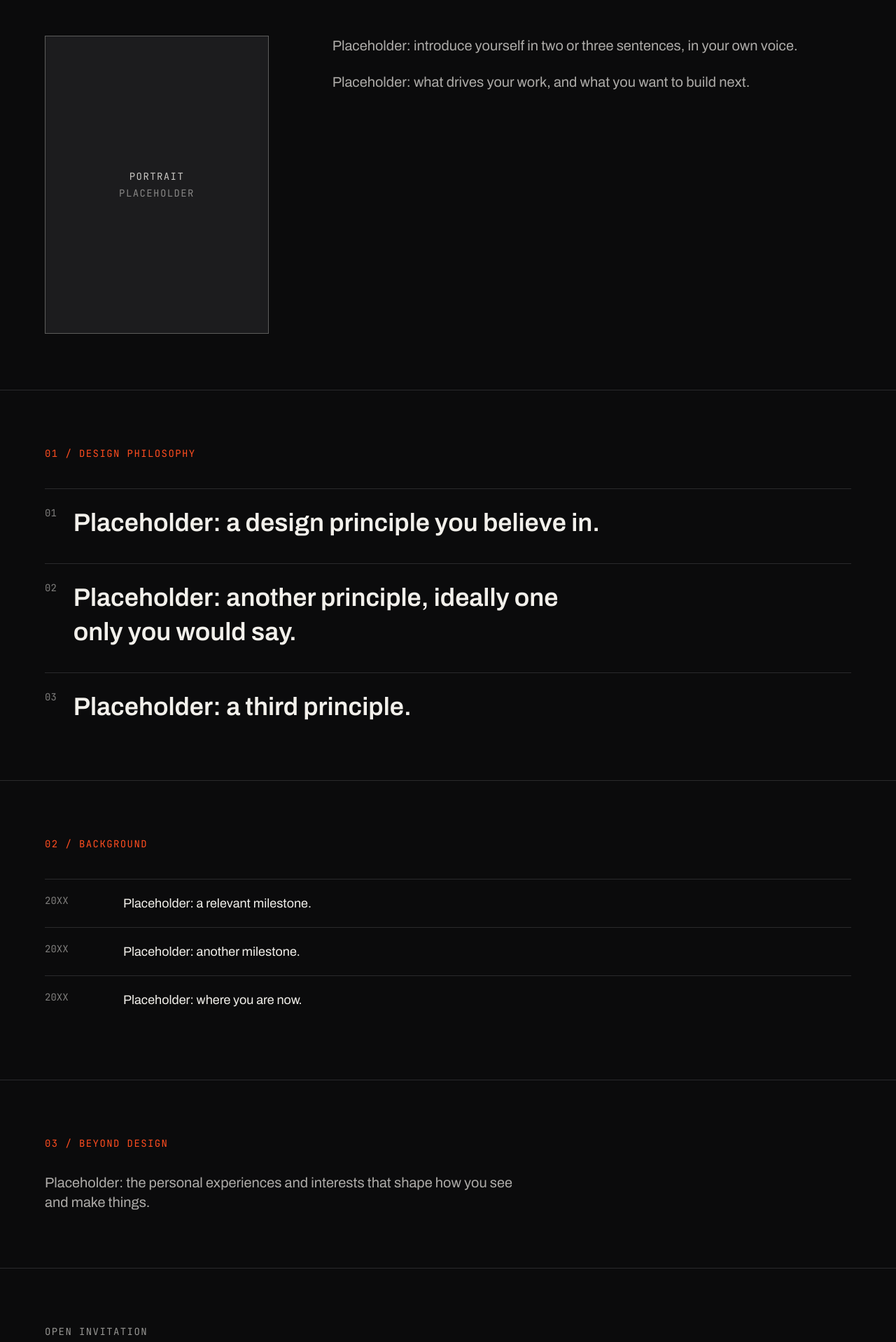
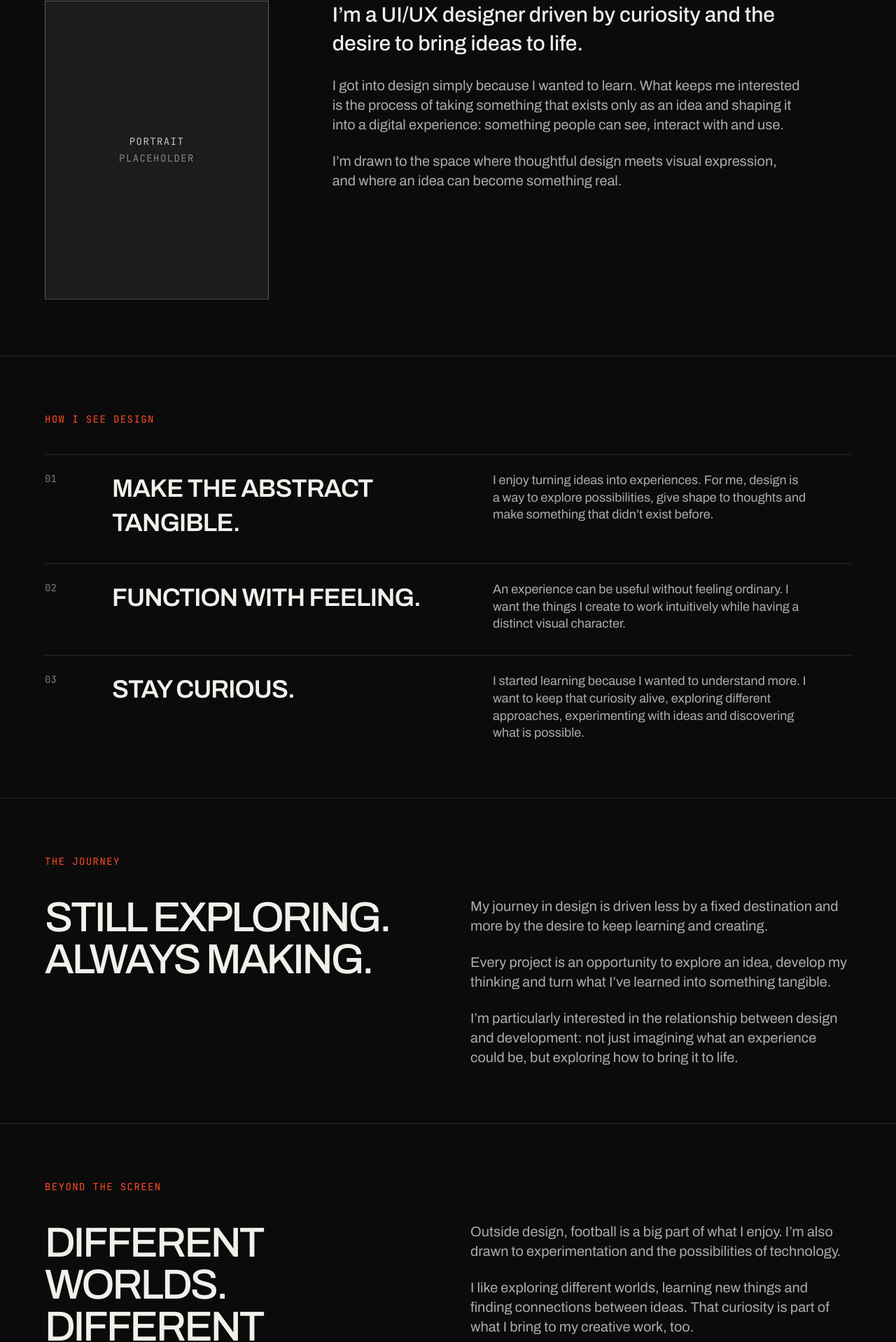
Before and after one commit to JamalOpeyemi/portfolio, a Next.js app: page /about in a window 1280 px wide. Shown: the part 372-2290 px from the top of the page at 70% size. Built offline with nearby package versions, Linux system fonts and the light colour scheme.

Commit message:
About page: real content

```diff
--- a/app/about/page.tsx
+++ b/app/about/page.tsx
@@ -1,22 +1,36 @@
 import type { Metadata } from "next";
 import ContactCTA from "../components/ContactCTA";
 import RevealBlock from "../components/RevealBlock";
+import Image from "next/image";
 
 export const metadata: Metadata = {
-  title: "About — Elijah Opeyemi",
+  title: "About",
 };
 
-// PLACEHOLDERS: replace with your real content.
 const principles = [
-  "Placeholder: a design principle you believe in.",
-  "Placeholder: another principle, ideally one only you would say.",
-  "Placeholder: a third principle.",
+  {
+    title: "Make the abstract tangible.",
+    text: "I enjoy turning ideas into experiences. For me, design is a way to explore possibilities, give shape to thoughts and make something that didn’t exist before.",
+  },
+  {
+    title: "Function with feeling.",
+    text: "An experience can be useful without feeling ordinary. I want the things I create to work intuitively while having a distinct visual character.",
+  },
+  {
+    title: "Stay curious.",
+    text: "I started learning because I wanted to understand more. I want to keep that curiosity alive, exploring different approaches, experimenting with ideas and discovering what is possible.",
+  },
 ];
 
-const background = [
-  { period: "20XX", text: "Placeholder: a relevant milestone." },
-  { period: "20XX", text: "Placeholder: another milestone." },
-  { period: "20XX", text: "Placeholder: where you are now." },
+const journey = [
+  "My journey in design is driven less by a fixed destination and more by the desire to keep learning and creating.",
+  "Every project is an opportunity to explore an idea, develop my thinking and turn what I’ve learned into something tangible.",
+  "I’m particularly interested in the relationship between design and development: not just imagining what an experience could be, but exploring how to bring it to life.",
+];
+
+const beyond = [
+  "Outside design, football is a big part of what I enjoy. I’m also drawn to experimentation and the possibilities of technology.",
+  "I like exploring different worlds, learning new things and finding connections between ideas. That curiosity is part of what I bring to my creative work, too.",
 ];
 
 export default function AboutPage() {
@@ -27,14 +41,15 @@ export default function AboutPage() {
         <p className="font-mono text-sm uppercase tracking-widest text-accent">
           About
         </p>
-        <h1 className="mt-6 text-[13vw] font-bold leading-[0.88] tracking-tight md:text-[9vw]">
-          Placeholder headline{" "}
-          <span className="font-serif font-normal italic text-accent">
-            about you
+        <h1 className="mt-6 text-[10vw] font-medium uppercase leading-[0.92] tracking-tighter md:text-[6.5vw]">
+          I like ideas better when they{" "}
+          <span className="font-serif font-normal normal-case italic text-accent">
+            exist.
           </span>
         </h1>
 
         <div className="mt-16 grid gap-10 md:grid-cols-[1fr_2fr]">
+          {/* PORTRAIT: placeholder box. Swap for your image (see steps below). */}
           <RevealBlock className="aspect-[3/4] w-full max-w-xs border border-foreground/30 bg-[#1c1c1e]">
             <div className="flex h-full flex-col items-center justify-center gap-1 text-center font-mono text-sm uppercase tracking-widest text-foreground/80">
               <span>Portrait</span>
@@ -43,66 +58,81 @@ export default function AboutPage() {
           </RevealBlock>
 
           <div className="max-w-2xl space-y-6 text-lg text-foreground/70 md:text-xl">
-            <p>
-              Placeholder: introduce yourself in two or three sentences, in
-              your own voice.
+            <p className="text-2xl font-medium leading-snug text-foreground md:text-3xl">
+              I’m a UI/UX designer driven by curiosity and the desire to bring
+              ideas to life.
             </p>
             <p>
-              Placeholder: what drives your work, and what you want to build
-              next.
+              I got into design simply because I wanted to learn. What keeps me
+              interested is the process of taking something that exists only as
+              an idea and shaping it into a digital experience: something
+              people can see, interact with and use.
+            </p>
+            <p>
+              I’m drawn to the space where thoughtful design meets visual
+              expression, and where an idea can become something real.
             </p>
           </div>
         </div>
       </section>
 
-      {/* Design philosophy */}
+      {/* How I see design */}
       <section className="border-t border-line px-6 py-20 md:px-16">
         <p className="font-mono text-sm uppercase tracking-widest text-accent">
-          01 / Design philosophy
+          How I see design
         </p>
         <ol className="mt-10 space-y-8">
           {principles.map((principle, i) => (
-            <li key={i} className="flex gap-6 border-t border-line pt-6">
+            <li
+              key={principle.title}
+              className="grid gap-4 border-t border-line pt-6 md:grid-cols-[4rem_1fr_1fr] md:gap-8"
+            >
               <span className="font-mono text-sm text-foreground/50">
                 0{i + 1}
               </span>
-              <span className="max-w-3xl text-2xl font-semibold leading-snug md:text-4xl">
-                {principle}
-              </span>
+              <h2 className="text-2xl font-semibold uppercase leading-snug tracking-tight md:text-4xl">
+                {principle.title}
+              </h2>
+              <p className="max-w-md text-lg leading-snug text-foreground/70">
+                {principle.text}
+              </p>
             </li>
           ))}
         </ol>
       </section>
 
-      {/* Background */}
+      {/* The journey */}
       <section className="border-t border-line px-6 py-20 md:px-16">
         <p className="font-mono text-sm uppercase tracking-widest text-accent">
-          02 / Background
+          The journey
         </p>
-        <ul className="mt-10">
-          {background.map((item, i) => (
-            <li
-              key={i}
-              className="grid grid-cols-[6rem_1fr] gap-4 border-t border-line py-5"
-            >
-              <span className="font-mono text-sm text-foreground/50">
-                {item.period}
-              </span>
-              <span className="text-lg">{item.text}</span>
-            </li>
-          ))}
-        </ul>
+        <div className="mt-10 grid gap-10 md:grid-cols-[1fr_1fr] md:gap-16">
+          <h2 className="text-3xl font-medium uppercase leading-[1] tracking-tighter md:text-6xl">
+            Still exploring. Always making.
+          </h2>
+          <div className="max-w-xl space-y-6 text-lg text-foreground/70 md:text-xl">
+            {journey.map((paragraph) => (
+              <p key={paragraph}>{paragraph}</p>
+            ))}
+          </div>
+        </div>
       </section>
 
-      {/* Beyond design */}
+      {/* Beyond the screen */}
       <section className="border-t border-line px-6 py-20 md:px-16">
         <p className="font-mono text-sm uppercase tracking-widest text-accent">
-          03 / Beyond design
+          Beyond the screen
         </p>
-        <p className="mt-8 max-w-2xl text-lg text-foreground/70 md:text-xl">
-          Placeholder: the personal experiences and interests that shape how
-          you see and make things.
-        </p>
+        <div className="mt-10 grid gap-10 md:grid-cols-[1fr_1fr] md:gap-16">
+          <h2 className="text-3xl font-medium uppercase leading-[1] tracking-tighter md:text-6xl">
+            Different worlds. Different perspectives.
+          </h2>
+          <div className="max-w-xl space-y-6 text-lg text-foreground/70 md:text-xl">
+            {beyond.map((paragraph) => (
+              <p key={paragraph}>{paragraph}</p>
+            ))}
+          </div>
+        </div>
       </section>
 
       <ContactCTA />
```
Also changed, not shown: public/portrait.jpg (added).
